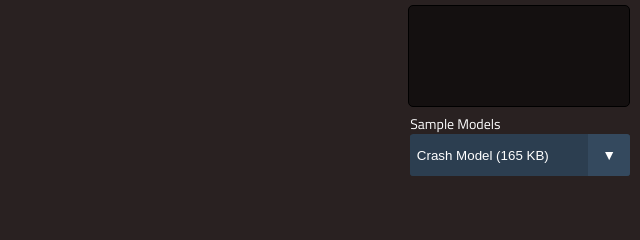
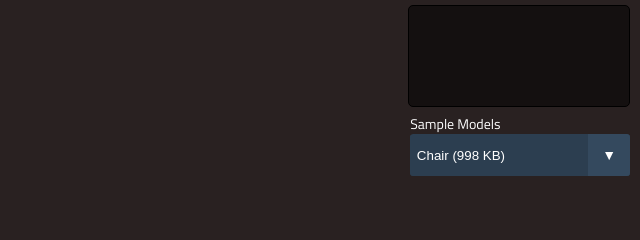
Before and after one commit to gurunathanlakshmanan/poly, a plain HTML site: page index.html in a window 1280 px wide. Shown: the top 240 px of the page, 640-1280 px from the left. Drawn offline with nearby package versions, Linux system fonts and the light colour scheme; a script that the page names is missing.

Commit message:
Obj models updated

```diff
--- a/index.html
+++ b/index.html
@@ -423,12 +423,7 @@
             <br />
             <div class="select">
                 <select id="scenes_list" onchange="selectModel();">
-                 <option>Crash Model (165 KB)</option>
-                    <option>Bear Model (113 KB)</option>
-                    <option>Car Model (1.33 MB)</option>
-                    <option>Tiger Model (3.77 MB)</option>
-                    <option>Dinosaur Model (5.07 MB)</option>
-                    <option>Skeleton Model (5.52 MB)</option>
+                  <option>Chair (998 KB)</option>
 
                 </select>
                 <br /><br />
--- a/js/main.js
+++ b/js/main.js
@@ -446,7 +446,7 @@ function animate() {
 }
 var modelList = [
            {
-                name: "car2.obj", url: 'sample_models/car2.obj'
+                name: "Office_Chair.obj", url: 'sample_models/Office_Chair.obj'
             }
 
 
```
